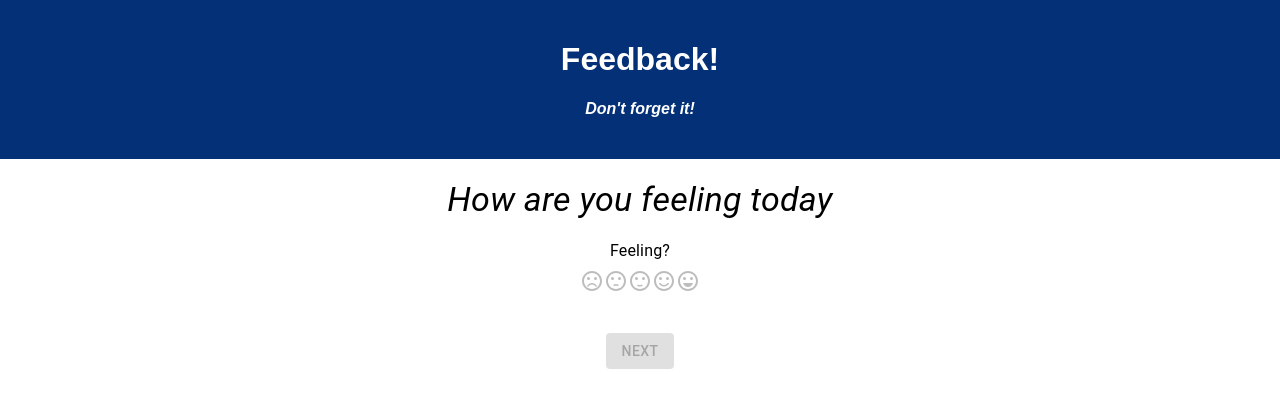
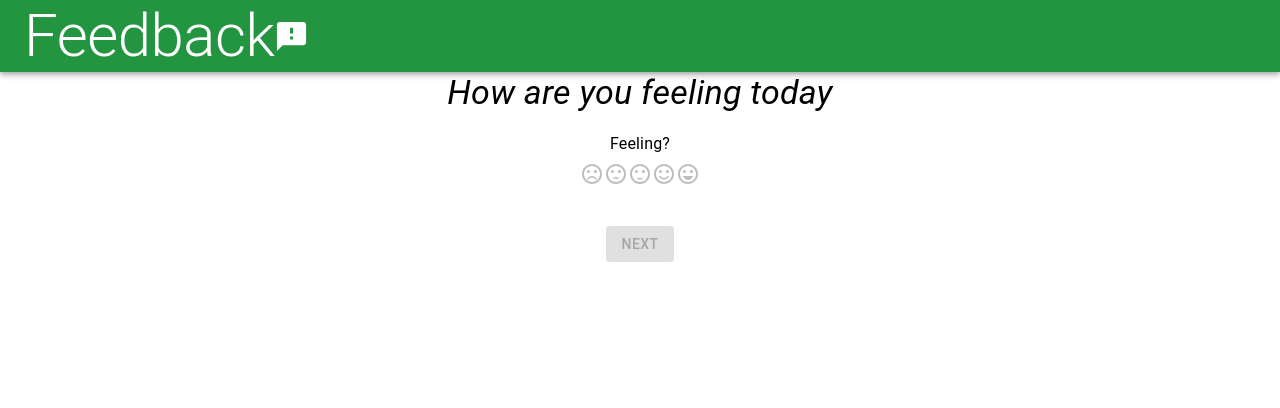
Before and after one commit to jappelgren/redux-feedback-loop, a React (Create React App) app: page /admin in a window 1280 px wide. Shown: the top 408 px of the page. Built offline with nearby package versions, Linux system fonts and the light colour scheme.

Commit message:
Switched header to a material ui appbar

```diff
--- a/src/components/Header/Header.js
+++ b/src/components/Header/Header.js
@@ -1,8 +1,19 @@
+import { AppBar, Toolbar, Typography } from "@material-ui/core";
+import FeedbackIcon from '@material-ui/icons/Feedback';
+
 export default function Header() {
     return (
-        <header className='App-header'>
-            <h1 className='App-title'>Feedback!</h1>
-            <h4>Don't forget it!</h4>
-        </header>
+        // <header className='App-header'>
+        //     <h1 className='App-title'>Feedback!</h1>
+        //     <h4>Don't forget it!</h4>
+        // </header>
+        <AppBar position="static" style={{ backgroundColor: "#23943f" }}>
+            <Toolbar>
+                <Typography variant="h2" >
+                    Feedback
+                </Typography>
+                <FeedbackIcon fontSize="large" />
+            </Toolbar>
+        </AppBar>
     )
 }
```
